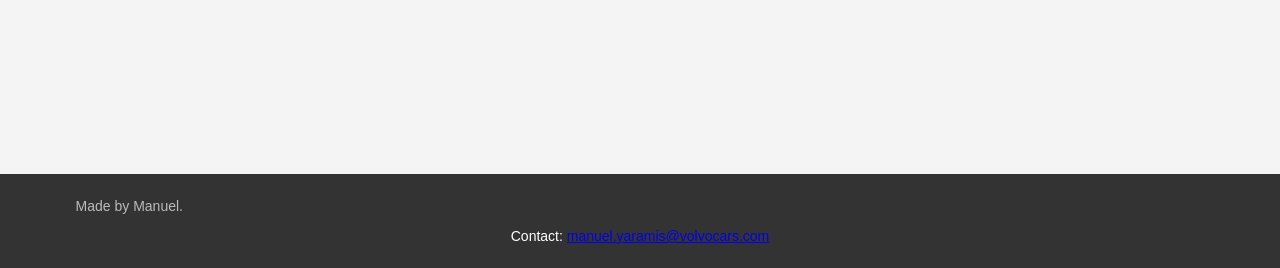
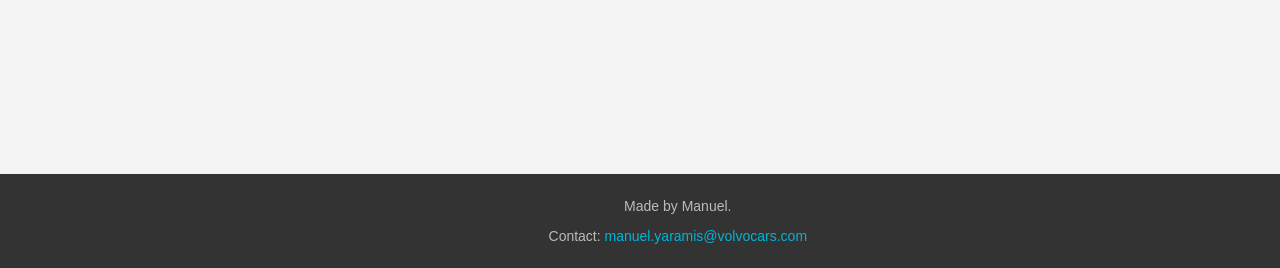
Before and after one commit to VolvoAP/BOMConverter, a Flask app: page /home in a window 1280 px wide. Shown: the part 532-800 px from the top of the page. Run offline with Flask 3, Linux system fonts and the light colour scheme.

Commit message:
Update styles.css

```diff
--- a/static/styles.css
+++ b/static/styles.css
@@ -135,12 +135,21 @@ footer {
     font-size: 14px;
 }
 
-.footer-text {
+.footer-text, .contact-text {
+
     color: #bbb;
-    text-align: left;
     margin-left: 2cm;
+    text-align: center;
+
 }
-
+.contact-text a {
+    color: #00b4d8;
+    text-decoration: none;
+    text-align: center;
+}
+.contact-text a:hover {
+    text-decoration: underline;
+}
 /* Laad animatie */
 #loading {
     position: fixed;
```
